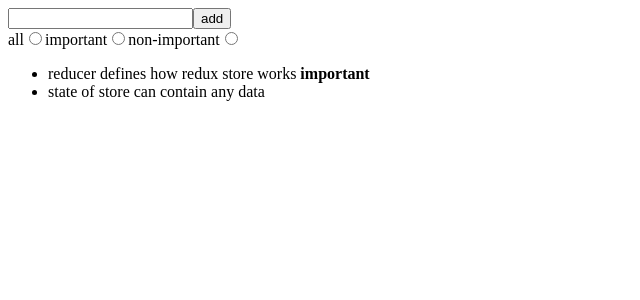
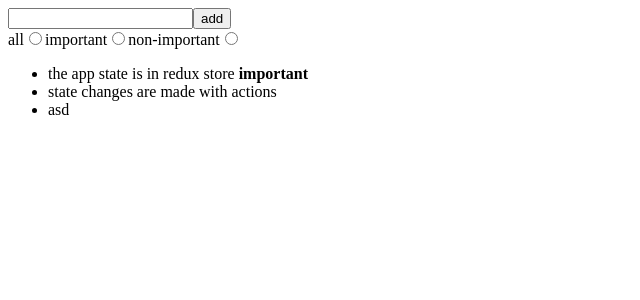
Before and after one commit to alexanderbkl/react-redux, a React (Create React App) app: page / in a window 1280 px wide. Shown: the top 300 px of the page, without its empty margins (0-640 px from the left). Built offline with nearby package versions, Linux system fonts and the light colour scheme; data requests are answered from the project's data file.

Commit message:
getting data from backend, sending data to backend

```diff
--- /dev/null
+++ b/db.json
@@ -0,0 +1,19 @@
+{
+  "notes": [
+    {
+      "content": "the app state is in redux store",
+      "important": true,
+      "id": 1
+    },
+    {
+      "content": "state changes are made with actions",
+      "important": false,
+      "id": 2
+    },
+    {
+      "content": "asd",
+      "important": false,
+      "id": 3
+    }
+  ]
+}
--- a/src/App.js
+++ b/src/App.js
@@ -1,8 +1,17 @@
+import { useEffect } from 'react'
 import NewNote from './components/NewNote'
 import Notes from './components/Notes'
 import VisibilityFilter from './components/VisibilityFilter'
+import noteService from './services/notes'
+import { setNotes } from './reducers/noteReducer'
+import { useDispatch } from 'react-redux'
+const App = () => {
 
-const App = () => {
+  const dispatch = useDispatch()
+  useEffect(() => {
+    noteService
+      .getAll().then(notes => dispatch(setNotes(notes)))
+  }, [dispatch])
 
   return(
     <div>
--- a/src/components/NewNote.js
+++ b/src/components/NewNote.js
@@ -1,14 +1,16 @@
 import { useDispatch } from 'react-redux'
 import { createNote } from '../reducers/noteReducer'
+import noteService from '../services/notes'
 
 const NewNote = (props) => {
   const dispatch = useDispatch()
 
-  const addNote = (event) => {
+  const addNote = async (event) => {
     event.preventDefault()
     const content = event.target.note.value
     event.target.note.value = ''
-    dispatch(createNote(content))
+    const newNote = await noteService.createNew(content)
+    dispatch(createNote(newNote))
   }
 
   return (
--- a/src/index.js
+++ b/src/index.js
@@ -5,8 +5,9 @@ import { configureStore } from '@reduxjs/toolkit'
 import { Provider } from 'react-redux'
 
 import App from './App'
-import noteReducer from './reducers/noteReducer'
 import filterReducer from './reducers/filterReducer'
+
+import noteReducer  from './reducers/noteReducer'
 
 
 
@@ -18,9 +19,6 @@ const store = configureStore({
   }
 })
 
-console.log(store.getState())
-
-
 ReactDOM.createRoot(document.getElementById('root')).render(
   <Provider store={store}>
     <App />
--- a/src/reducers/noteReducer.js
+++ b/src/reducers/noteReducer.js
@@ -1,18 +1,4 @@
 import { createSlice } from '@reduxjs/toolkit'
-
-
-const initialState = [
-    {
-      content: 'reducer defines how redux store works',
-      important: true,
-      id: 1,
-    },
-    {
-      content: 'state of store can contain any data',
-      important: false,
-      id: 2,
-    },
-]
 
 
 const generateId = () =>
@@ -21,15 +7,10 @@ const generateId = () =>
 
 const noteSlice = createSlice({
   name: 'notes',
-  initialState,
+  initialState: [],
   reducers: {
     createNote(state, action) {
-      const content = action.payload
-      state.push({
-        content,
-        important: false,
-        id: generateId(),
-      })
+      state.push(action.payload)
     },
     toggleImportanceOf(state, action) {
       const id = action.payload
@@ -40,10 +21,17 @@ const noteSlice = createSlice({
       }
       return state.map(note =>
         note.id !== id ? note : changedNote)
+    },
+    appendNote(state, action) {
+      const note = action.payload
+      state.push(note)
+    },
+    setNotes(state, action) {
+      return action.payload
     }
   },
 })
 
 
-export const { createNote, toggleImportanceOf } = noteSlice.actions
+export const { createNote, toggleImportanceOf, appendNote, setNotes } = noteSlice.actions
 export default noteSlice.reducer
--- /dev/null
+++ b/src/services/notes.js
@@ -0,0 +1,18 @@
+import axios from 'axios'
+
+const baseUrl = 'http://localhost:3001/notes'
+
+const getAll = async () => {
+    const response = await axios.get(baseUrl)
+    return response.data
+}
+
+const createNew = async (content) => {
+    const object = { content, important: false }
+    const response = await axios.post(baseUrl, object)
+    return response.data
+}
+
+//Exporting the getAll function as the default export of the module
+
+export default { getAll, createNew }
```
Also changed, not shown: package.json (+5 -2 lines), 1 other file (tests, documents, lock files or other folders).
